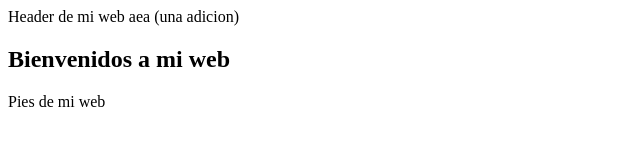
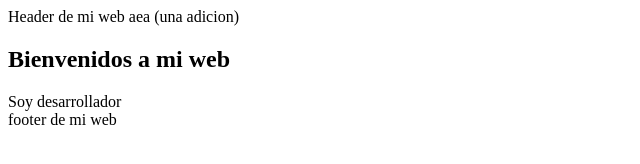
Before and after one commit to Cydonianllama/testgit, a plain HTML site: page index.html in a window 1280 px wide. Shown: the whole page, without its empty margins (0-640 px from the left). Drawn offline with Linux system fonts and the light colour scheme.

Commit message:
agregados

```diff
--- a/index.html
+++ b/index.html
@@ -13,8 +13,11 @@
   <section>
     <h1>Bienvenidos a mi web</h1>
   </section>
+  <section>
+    Soy desarrollador
+  </section>
   <footer>
-    Pies de mi web
+    footer de mi web
   </footer>
 </body>
 </html>
```
